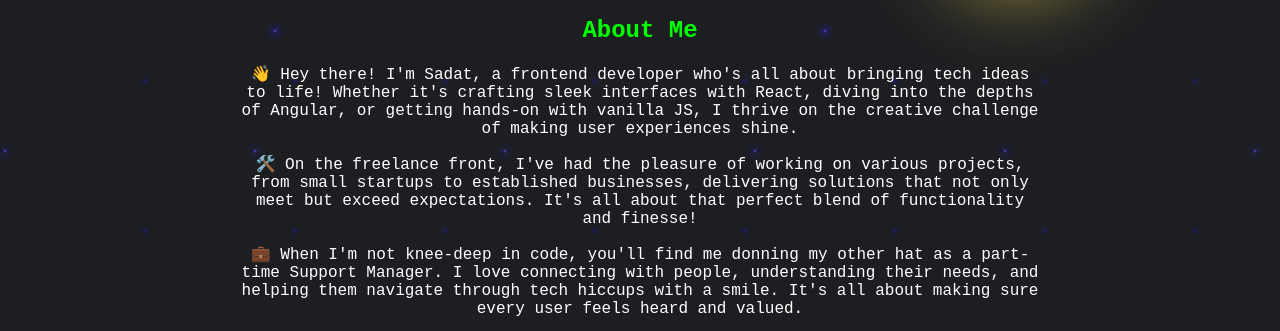
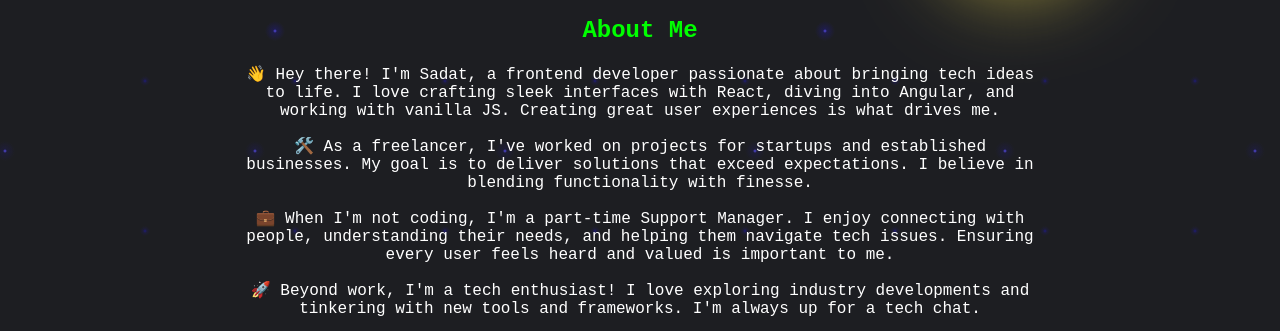
Before and after one commit to sadatnazarli/Personal-Portfolio, a plain HTML site: page index.html in a window 1280 px wide. Shown: the part 244-575 px from the top of the page. Drawn offline with Linux system fonts and the light colour scheme.

Commit message:
updated text

```diff
--- a/index.html
+++ b/index.html
@@ -35,10 +35,13 @@
         </header>
         <section id="aboutme">
             <h2>About Me</h2>
-            <p>👋 Hey there! I'm Sadat, a frontend developer who's all about bringing tech ideas to life! Whether it's crafting sleek interfaces with React, diving into the depths of Angular, or getting hands-on with vanilla JS, I thrive on the creative challenge of making user experiences shine.</p>
-            <p>🛠️ On the freelance front, I've had the pleasure of working on various projects, from small startups to established businesses, delivering solutions that not only meet but exceed expectations. It's all about that perfect blend of functionality and finesse!</p>
-            <p>💼 When I'm not knee-deep in code, you'll find me donning my other hat as a part-time Support Manager. I love connecting with people, understanding their needs, and helping them navigate through tech hiccups with a smile. It's all about making sure every user feels heard and valued.</p>
-            <p>🚀 Beyond the work grind, I'm an unabashed tech enthusiast! Whether it's exploring the latest developments in the industry or tinkering with new tools and frameworks, I'm always up for a tech chat.</p>
+            <p>
+                👋 Hey there! I'm Sadat, a frontend developer passionate about bringing tech ideas to life. I love crafting sleek interfaces with React, diving into Angular, and working with vanilla JS. Creating great user experiences is what drives me.</p>
+            <p>🛠️ As a freelancer, I've worked on projects for startups and established businesses. My goal is to deliver solutions that exceed expectations. I believe in blending functionality with finesse.</p>
+            <p>💼 When I'm not coding, I'm a part-time Support Manager. I enjoy connecting with people, understanding their needs, and helping them navigate tech issues. Ensuring every user feels heard and valued is important to me.
+
+            </p>
+            <p>🚀 Beyond work, I'm a tech enthusiast! I love exploring industry developments and tinkering with new tools and frameworks. I'm always up for a tech chat.</p>
         </section>
         <section id="experience">
             <h2>Experience</h2>
```
